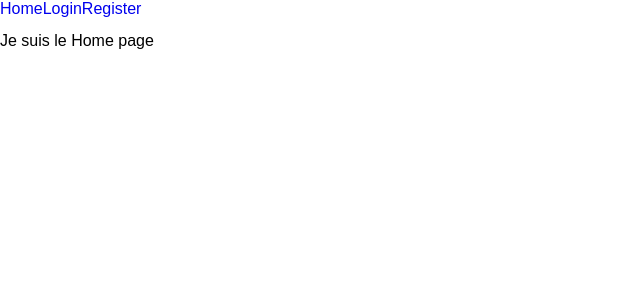
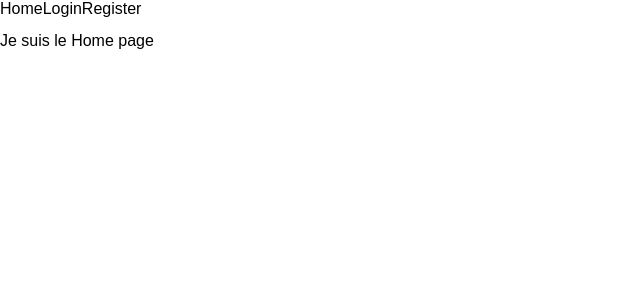
Before and after one commit to MiaraSatu/forum-front, a Vue app: page / in a window 1280 px wide. Shown: the top 300 px of the page, without its empty margins (0-640 px from the left). Built offline with nearby package versions, Linux system fonts and the light colour scheme.

Commit message:
remove router-link default text color

```diff
--- a/src/assets/main.css
+++ b/src/assets/main.css
@@ -5,4 +5,8 @@ html, body {
 }
 a {
     text-decoration: none;
+    color: inherit;
 }
+a:active {
+    color: inherit;
+}
```
